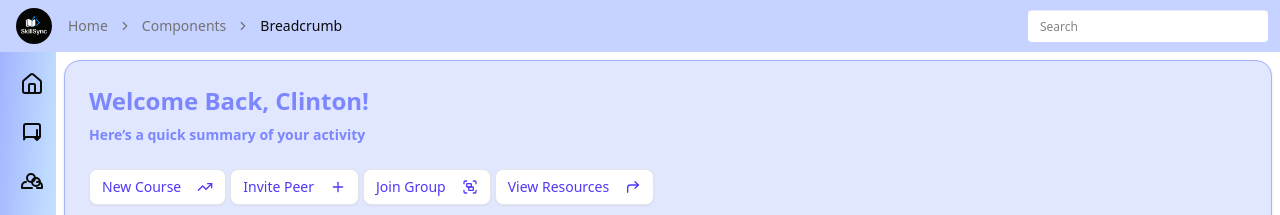
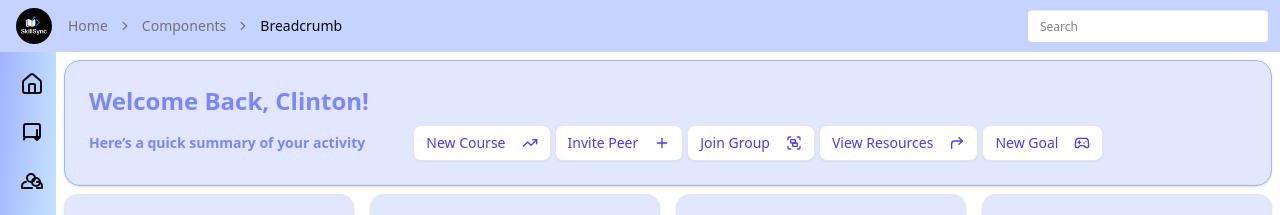
Before and after one commit to dngtemple/skillsync-frontend, a React (Vite) app: page /home in a window 1280 px wide. Shown: the top 215 px of the page. Built offline with nearby package versions, Linux system fonts and the light colour scheme; no server answers.

Commit message:
integrating tanstack query

```diff
--- a/package.json
+++ b/package.json
@@ -18,6 +18,8 @@
     "@radix-ui/react-dialog": "^1.1.15",
     "@radix-ui/react-slot": "^1.2.3",
     "@tailwindcss/vite": "^4.1.14",
+    "@tanstack/react-query": "^5.90.5",
+    "@tanstack/react-query-devtools": "^5.90.2",
     "class-variance-authority": "^0.7.1",
     "clsx": "^2.1.1",
     "date-fns": "^4.1.0",
--- a/src/home.jsx
+++ b/src/home.jsx
@@ -16,7 +16,7 @@ import { Bar, BarChart , CartesianGrid,XAxis,PolarGrid,Label,
   PolarRadiusAxis, Pie, PieChart,LabelList, RadialBar, RadialBarChart } from "recharts"
 
 import {  ChartContainer,ChartTooltip,ChartTooltipContent, } from "@/components/ui/chart"
-import { ActivitySquare, CornerRightUpIcon, CornerUpRight, Goal, Group, Hourglass, Plus, TrendingUp } from "lucide-react"
+import { ActivitySquare, CornerRightUpIcon, CornerUpRight, Gamepad2, Goal, Group, Hourglass, Plus, TrendingUp } from "lucide-react"
 
 
 export default function Home() {
@@ -87,23 +87,28 @@ export default function Home() {
             Welcome Back, Clinton!
           </h1>
         </CardTitle>
+
+        <div className='flex gap-6 items-center'>
         <CardDescription className="text-indigo-400 font-bold">
           Here’s a quick summary of your activity
         </CardDescription>
-      </CardHeader>
-
-
-      <CardContent className={"flex gap-1"}>
+        <CardContent className={"flex gap-1"}>
         <Button variant="outline" className="text-indigo-600 hover:bg-indigo-200">New Course <TrendingUp className="ml-2 h-4 w-4"/></Button>
         <Button variant={"outline"} className="text-indigo-600 hover:bg-indigo-200">Invite Peer <Plus className="ml-2 h-4 w-4"/></Button>
         <Button variant={"outline"} className="text-indigo-600 hover:bg-indigo-200">Join Group  <Group className="ml-2 h-4 w-4"/></Button>
         <Button variant={"outline"} className="text-indigo-600 hover:bg-indigo-200">View Resources  <CornerUpRight className="ml-2 h-4 w-4"/></Button>
+        <Button variant={"outline"} className="text-indigo-600 hover:bg-indigo-200">New Goal  <Gamepad2 className="ml-2 h-4 w-4"/></Button>
       </CardContent>
+      </div>
+      </CardHeader>
+
+
+
 
     </Card>
 
       <div className="grid grid-cols-2 md:grid-cols-4 gap-4 ">
-        <Card className={"bg-indigo-100"}>
+        <Card className={"bg-indigo-100" }>
           <CardHeader><CardTitle className={"font-bold text-indigo-400"}>Learning Hours</CardTitle></CardHeader>
           <CardContent className={"flex items-center text-indigo-300 "}><span className="text-2xl font-bold">42 hrs</span> <Hourglass/></CardContent>
         </Card>
--- a/src/main.jsx
+++ b/src/main.jsx
@@ -3,13 +3,21 @@ import { createRoot } from 'react-dom/client'
 import { ClerkProvider } from '@clerk/clerk-react'
 import './index.css'
 import App from './App.jsx'
+import {QueryClient,QueryClientProvider} from "@tanstack/react-query"
+import { ReactQueryDevtools } from '@tanstack/react-query-devtools'
+
+
+const queryClient = new QueryClient();
 
 
 const PUBLISHABLE_KEY = import.meta.env.VITE_CLERK_PUBLISHABLE_KEY
 createRoot(document.getElementById('root')).render(
   <StrictMode>
-    <ClerkProvider publishableKey={PUBLISHABLE_KEY}>
-      <App />
-    </ClerkProvider>
+    <QueryClientProvider client={queryClient}>
+      <ClerkProvider publishableKey={PUBLISHABLE_KEY}>
+        <App />
+        <ReactQueryDevtools initialIsOpen={false} />
+      </ClerkProvider>
+    </QueryClientProvider>
   </StrictMode>,
 )
```
Also changed, not shown: 1 other file (tests, documents, lock files or other folders).
